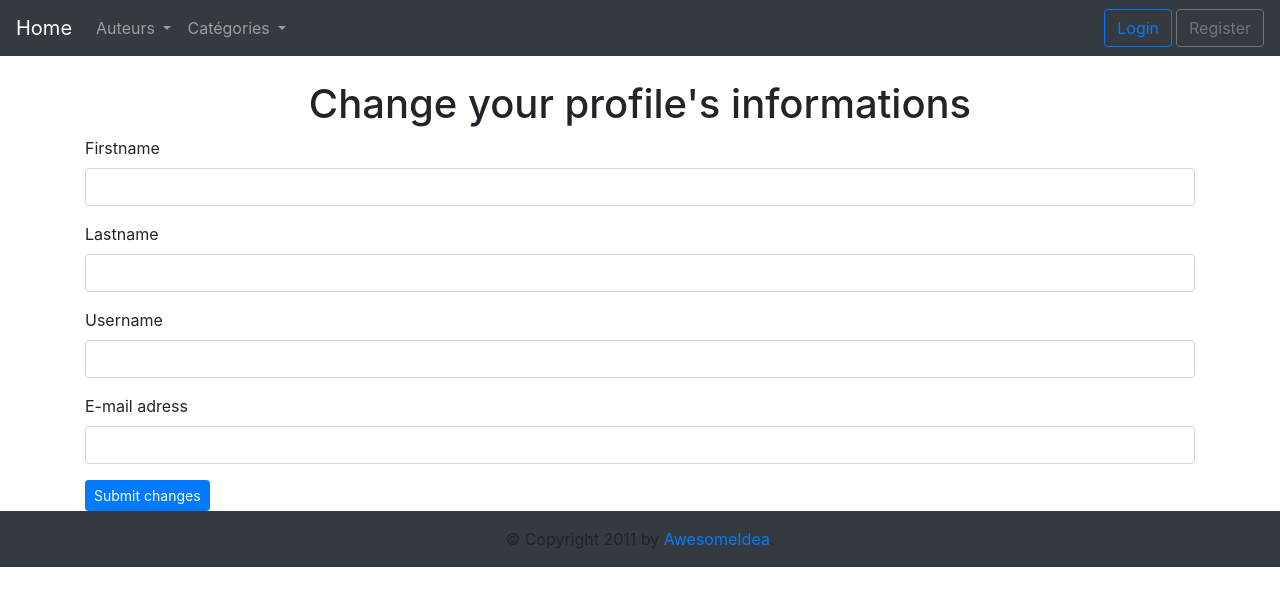
After one commit to NadTr/blogphp, a PHP site: template app/views/pages/editprofile.twig in a window 1280 px wide. The commit adds this page. Shown: the top 606 px of the page. Run offline with PHP 8.4, Linux system fonts and the light colour scheme; the template is opened without the code that fills it, so the values that code supplies are empty; some libraries are stand-ins or nearby versions.

Commit message:
profile page

```diff
--- a/app/views/layout.twig
+++ b/app/views/layout.twig
@@ -17,21 +17,29 @@
 </head>
 <body>
   <nav class="navbar navbar-expand-lg navbar-dark bg-dark">
-    <a class="navbar-brand" href="./home">Home</a>
+    <a class="navbar-brand" href="./">Home</a>
     <div class="collapse navbar-collapse" id="navbarSupportedContent-555">
       <ul class="navbar-nav mr-auto">
-        <li class="nav-item">
-          <a class="nav-link" href="./page1">Page1</a>
-        </li>
-        <li class="nav-item">
-          <a class="nav-link" href="./page2">Page2</a>
-        </li>
-        <li class="nav-item">
-          <a class="nav-link" href="./page3">Page3</a>
-        </li>
-        <li class="nav-item">
-          <a class="nav-link" href="./page3">  {{page}}</a>
-        </li>
+        <li class="nav-item dropdown">
+         <a class="nav-link dropdown-toggle" id="navbarDropdownMenuLink" data-toggle="dropdown" aria-haspopup="true" aria-expanded="false">
+           Auteurs
+         </a>
+         <div class="dropdown-menu" aria-labelledby="navbarDropdownMenuLink">
+           <a class="dropdown-item" href="#">Auteur1</a>
+           <a class="dropdown-item" href="#">Auteur2</a>
+           <a class="dropdown-item" href="#">Auteur3</a>
+         </div>
+       </li>
+       <li class="nav-item dropdown">
+        <a class="nav-link dropdown-toggle" id="navbarDropdownMenuLink" data-toggle="dropdown" aria-haspopup="true" aria-expanded="false">
+          Catégories
+        </a>
+        <div class="dropdown-menu" aria-labelledby="navbarDropdownMenuLink">
+          <a class="dropdown-item" href="#">Catégorie1</a>
+          <a class="dropdown-item" href="#">Catégorie2</a>
+          <a class="dropdown-item" href="#">Catégorie3</a>
+        </div>
+       </li>
       </ul>
     </div>
     <button class="navbar-toggler" type="button" data-toggle="collapse" data-target="#navbarSupportedContent-555"
@@ -41,9 +49,9 @@
 
 
 
-  {% if session.permission == 1 %}
-  <a href="./login" class="btn btn-outline-primary">{{session.username}}</a>
-  <a href="./login" class="btn btn-outline-primary">LogOut</a>
+  {% if session.permission >=1 %}
+  <a href="./profile" class="text-info font-weight-bold  mr-4">{{session.username}}</a>
+  <a href="./logout" class="btn btn-outline-primary">LogOut</a>
 
 
   {% else %}
@@ -54,8 +62,9 @@
 </nav>
 
 <div class="container">
-  {% block content %}   {% endblock %}
-
+  <div class="content">
+   {% block content %}   {% endblock %}
+ </div>
 </div>
 <footer class="page-footer  bg-dark ">
   <!-- Copyright -->
--- /dev/null
+++ b/app/views/pages/editprofile.twig
@@ -0,0 +1,24 @@
+{% extends "layout.twig" %}
+{% block content %}
+<h1 class="text-center mt-4">Change your profile's informations</h1>
+<form method="post" action="{{path_for('submitchanges')}}">
+
+  <div class="form-group">
+    <label for="firstname">Firstname</label>
+    <input type="text" class="form-control" id="firstname" name="firstname" value="{{firstname}}" required>
+  </div>
+  <div class="form-group">
+    <label for="lastname">Lastname</label>
+    <input type="text" class="form-control" id="lastname" name="lastname" value="{{lastname}}" required>
+  </div>
+  <div class="form-group">
+    <label for="username">Username</label>
+    <input type="text" class="form-control" id="username" name="username" value="{{username}}" required>
+  </div>
+  <div class="form-group">
+    <label for="email">E-mail adress</label>
+    <input type="email" class="form-control" id="email" name="email" value="{{email}}" required>
+  </div>
+  <button class="btn btn-primary btn-sm ml-auto" type="submit" name="button">Submit changes</button>
+ </form>
+{% endblock %}
--- a/app/views/pages/home.twig
+++ b/app/views/pages/home.twig
@@ -4,7 +4,7 @@
 
 <h1>Mes articles</h1>
 
-	{% if session.permission == 1 %}
+{% if (session.permission <= 2) and (session.permission > 0) %}
 
 	<form method="post" action="{{path_for('add')}}">
 		<div class="form-group">
--- a/src/routes.php
+++ b/src/routes.php
@@ -24,3 +24,7 @@ $app->get('/login', \App\Controllers\LoginController::class . ":login" )->setNam
 $app->post('/submit/login', \App\Controllers\LoginController::class . ":sublogin" );
 
 $app->get('/logout', \App\Controllers\LogoutController::class . ":logout" )->setName('logout');
+
+$app->get('/profile', \App\Controllers\ProfileController::class . ":diplayProfile" )->setName('profile');
+$app->get('/editprofile', \App\Controllers\ProfileController::class . ":editProfile" )->setName('editprofile');
+$app->post('/submitchanges', \App\Controllers\ProfileController::class . ":submitchanges" )->setName('submitchanges');
```
Also changed, not shown: app/Controllers/ProfileController.php (added, +50 -0 lines), app/views/pages/profile.twig (added, +9 -0 lines).
